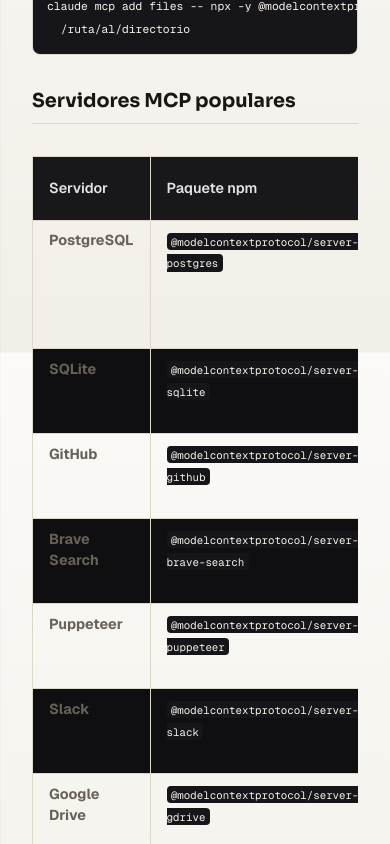
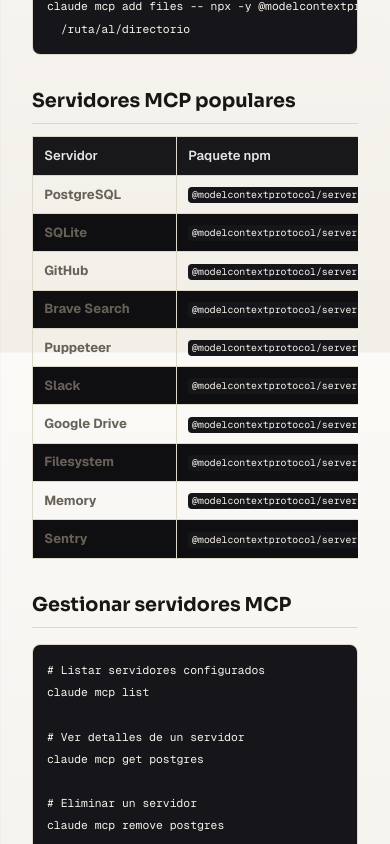
Before and after one commit to aulafy/claude, a Next.js app: page /cursos/claude-code/mcp in a window 390 px wide. Shown: the part 2180-3024 px from the top of the page. Built offline with nearby package versions, Linux system fonts and the light colour scheme; no server answers.

Commit message:
Corregir tablas responsive
Contiene tablas anchas dentro de scroll horizontal local y añade auditoría anti-regresión.

```diff
--- a/app/globals.css
+++ b/app/globals.css
@@ -219,20 +219,60 @@ code {
 .callout code { background: rgba(255,255,255,0.08); padding: 0.05rem 0.3rem; border-radius: 4px; font-size: 0.85em; }
 
 /* Tables */
-table { width: 100%; border-collapse: collapse; margin: 1.25rem 0; font-size: 0.9rem; }
-th { background: #18181b; color: #e4e4e7; font-weight: 600; text-align: left; padding: 0.6rem 1rem; border: 1px solid var(--border); }
-td { padding: 0.6rem 1rem; border: 1px solid var(--border); color: var(--muted); vertical-align: top; }
+table {
+  width: max-content;
+  min-width: 100%;
+  max-width: none;
+  border-collapse: collapse;
+  margin: 1.25rem 0;
+  font-size: 0.9rem;
+}
+th {
+  min-width: 8rem;
+  background: #18181b;
+  color: #e4e4e7;
+  font-weight: 600;
+  text-align: left;
+  padding: 0.6rem 1rem;
+  border: 1px solid var(--border);
+  overflow-wrap: anywhere;
+}
+td {
+  min-width: 8rem;
+  padding: 0.6rem 1rem;
+  border: 1px solid var(--border);
+  color: var(--muted);
+  vertical-align: top;
+  overflow-wrap: anywhere;
+}
 tr:nth-child(even) td { background: #0f0f11; }
+.prose > table {
+  display: block;
+  width: 100%;
+  max-width: 100%;
+  overflow-x: auto;
+  scrollbar-color: var(--accent) var(--panel);
+  scrollbar-width: thin;
+}
 .aula-table-scroll {
   width: 100%;
+  max-width: 100%;
+  min-width: 0;
   overflow-x: auto;
   margin: 1.25rem 0;
   padding-bottom: 0.25rem;
+  overscroll-behavior-inline: contain;
+  -webkit-overflow-scrolling: touch;
   scrollbar-color: var(--accent) var(--panel);
   scrollbar-width: thin;
 }
 .aula-table-scroll:focus-visible { outline: 2px solid var(--accent); outline-offset: 3px; }
-.aula-table-scroll table { margin: 0; min-width: 36rem; }
+.aula-table-scroll table,
+.overflow-x-auto > table {
+  width: max-content;
+  min-width: 100%;
+  margin: 0;
+}
 
 .codex-zero-prose hr {
   margin: 2rem 0;
@@ -956,6 +996,16 @@ html.light .callout-orange {
 
   .aula-chip {
     white-space: normal;
+  }
+
+  table {
+    font-size: 0.82rem;
+  }
+
+  th,
+  td {
+    min-width: 9rem;
+    padding: 0.55rem 0.7rem;
   }
 
   .prose h2 {
--- a/scripts/audit-education.mjs
+++ b/scripts/audit-education.mjs
@@ -125,6 +125,7 @@ const catalogPage = fs.readFileSync("app/cursos/page.tsx", "utf8");
 const coursePage = fs.readFileSync("app/cursos/[slug]/page.tsx", "utf8");
 const startingCheck = fs.readFileSync("components/CodexStartingCheck.tsx", "utf8");
 const bookComponents = fs.readFileSync("components/Book.tsx", "utf8");
+const globalStyles = fs.readFileSync("app/globals.css", "utf8");
 const profileChoices = pathFinder.slice(pathFinder.indexOf("const profiles"), pathFinder.indexOf("const goals"));
 const goalChoices = pathFinder.slice(pathFinder.indexOf("const goals"), pathFinder.indexOf("const paces"));
 
@@ -142,5 +143,8 @@ assert.match(bookComponents, /MissionBrief/, "Shared lesson pages must expose a
 assert.match(bookComponents, /Qué vas a conseguir ahora/, "Every shared lesson must start with a concrete learner mission");
 assert.match(bookComponents, /Siguiente misión recomendada/, "Lesson navigation must recommend the next mission");
 assert.match(bookComponents, /Copiar plantilla de evidencia/, "Learners need a portable evidence template without accounts or cookies");
+assert.match(globalStyles, /\.prose > table[\s\S]*overflow-x: auto/, "Unwrapped Markdown tables must scroll inside the content column");
+assert.match(globalStyles, /\.aula-table-scroll[\s\S]*overscroll-behavior-inline: contain/, "Wrapped tables must not push the mobile viewport");
+assert.match(globalStyles, /\.overflow-x-auto > table[\s\S]*width: max-content/, "Legacy table wrappers must keep wide tables inside horizontal scroll");
 
 console.log(`Educational audit passed: ${cursos.length} courses, ${lessonCount} lessons, ${spanishPaths.length} paths and no orphaned courses.`);
```
